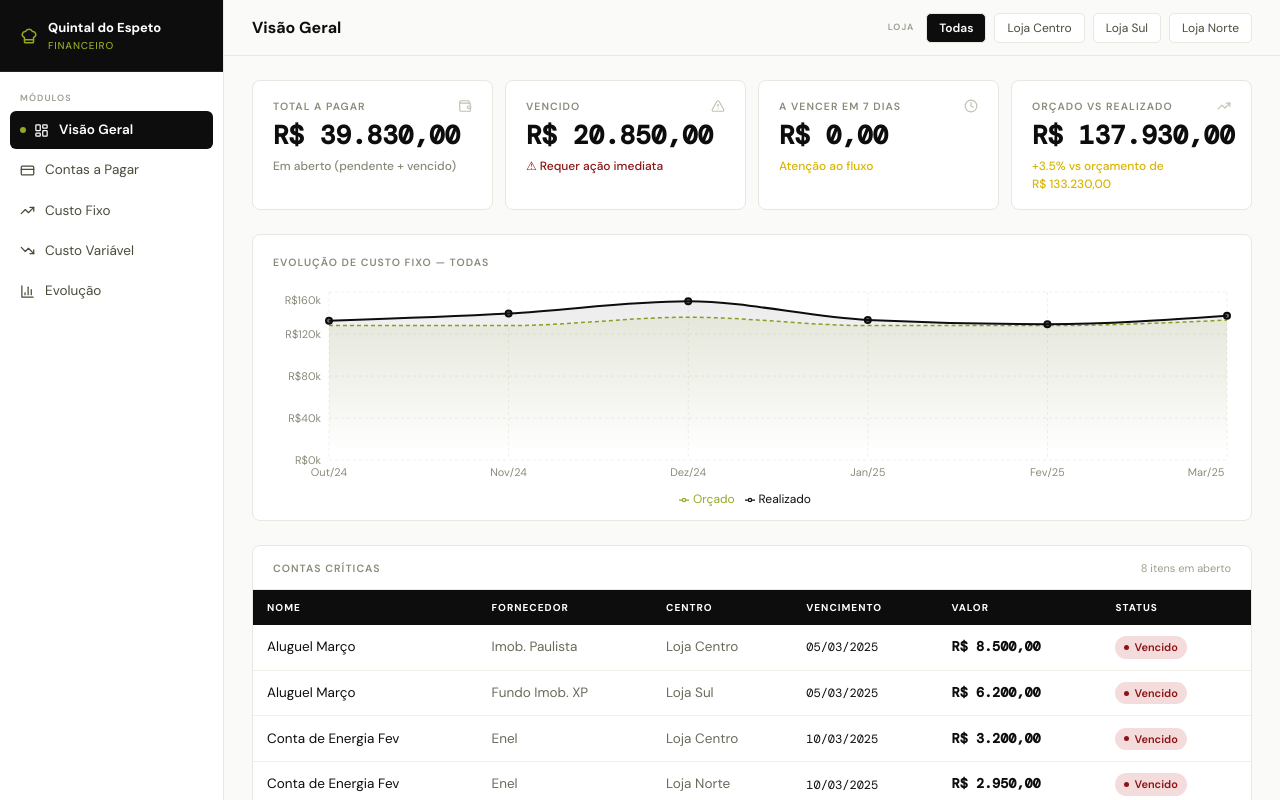
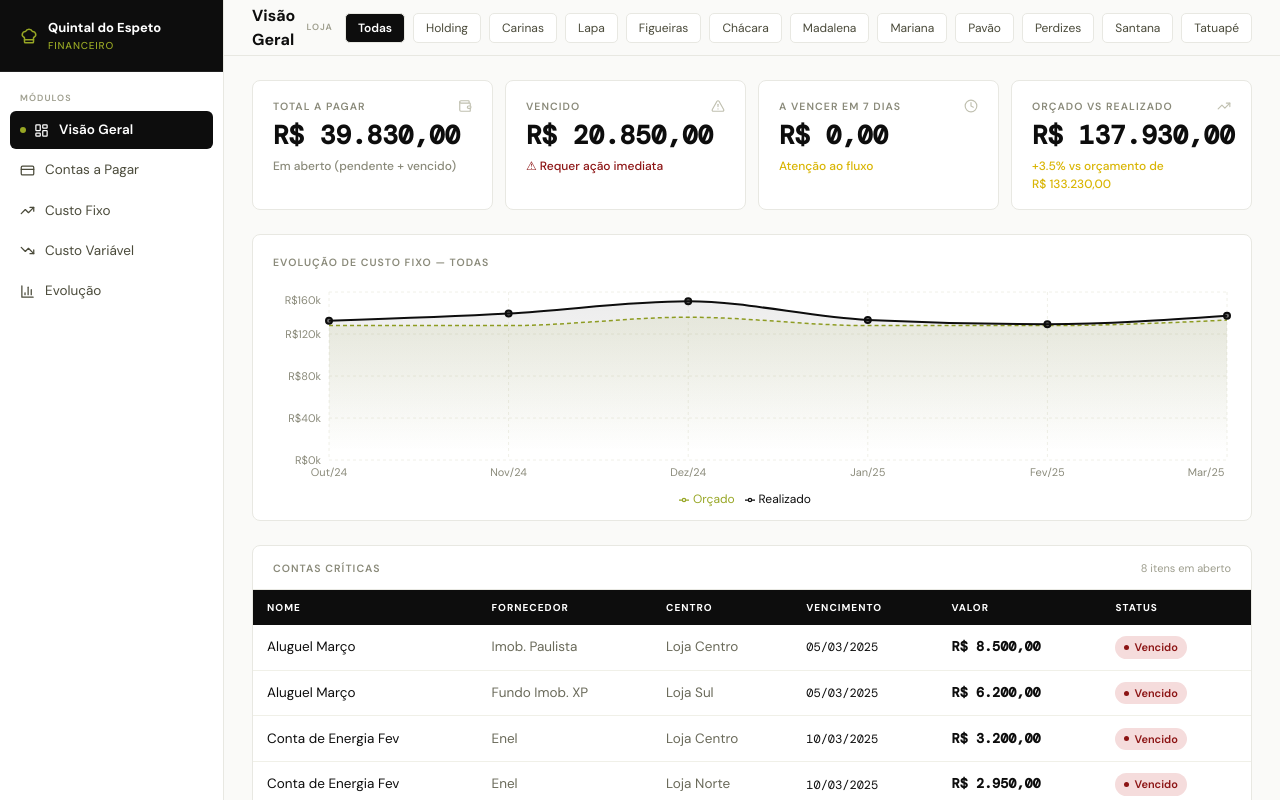
Before and after one commit to fernandapypcak-quintal/dashboardcustos, a React (Vite) app: page / in a window 1280 px wide. Shown: the top 800 px of the page. Built offline with nearby package versions, Linux system fonts and the light colour scheme; a web font is replaced by a local one.

Commit message:
inclusão de dados e ajustes das lojas

```diff
--- a/src/data/config.js
+++ b/src/data/config.js
@@ -4,9 +4,9 @@
 // =============================================================
 
 export const APPS_SCRIPT_URL =
-  'https://script.google.com/macros/s/SEU_ID_AQUI/exec'
+  'https://script.google.com/macros/s/AKfycbxVXc8MXLItuTmgRP8v2dlQj4UNyQSEHfX-snfAPfL5JBgrjhNIOsb4DikFrDm7H8OX/exec'
 
-export const LOJAS = ['Todas', 'Loja Centro', 'Loja Sul', 'Loja Norte']
+export const LOJAS = ['Todas', 'Holding', 'Carinas', 'Lapa', 'Figueiras', 'Chácara', 'Madalena', 'Mariana', 'Pavão', 'Perdizes', 'Santana', 'Tatuapé']
 
 export const MESES = [
   'Jan', 'Fev', 'Mar', 'Abr', 'Mai', 'Jun',
```
